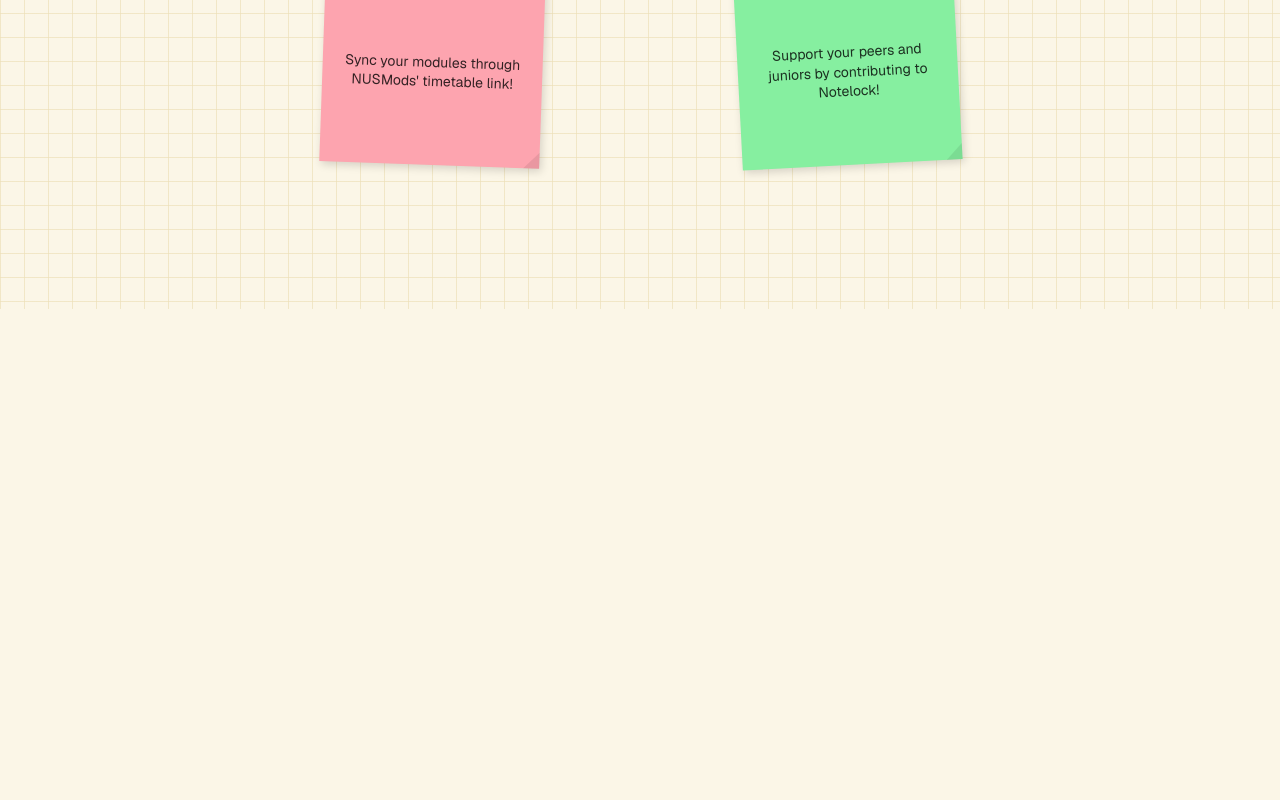
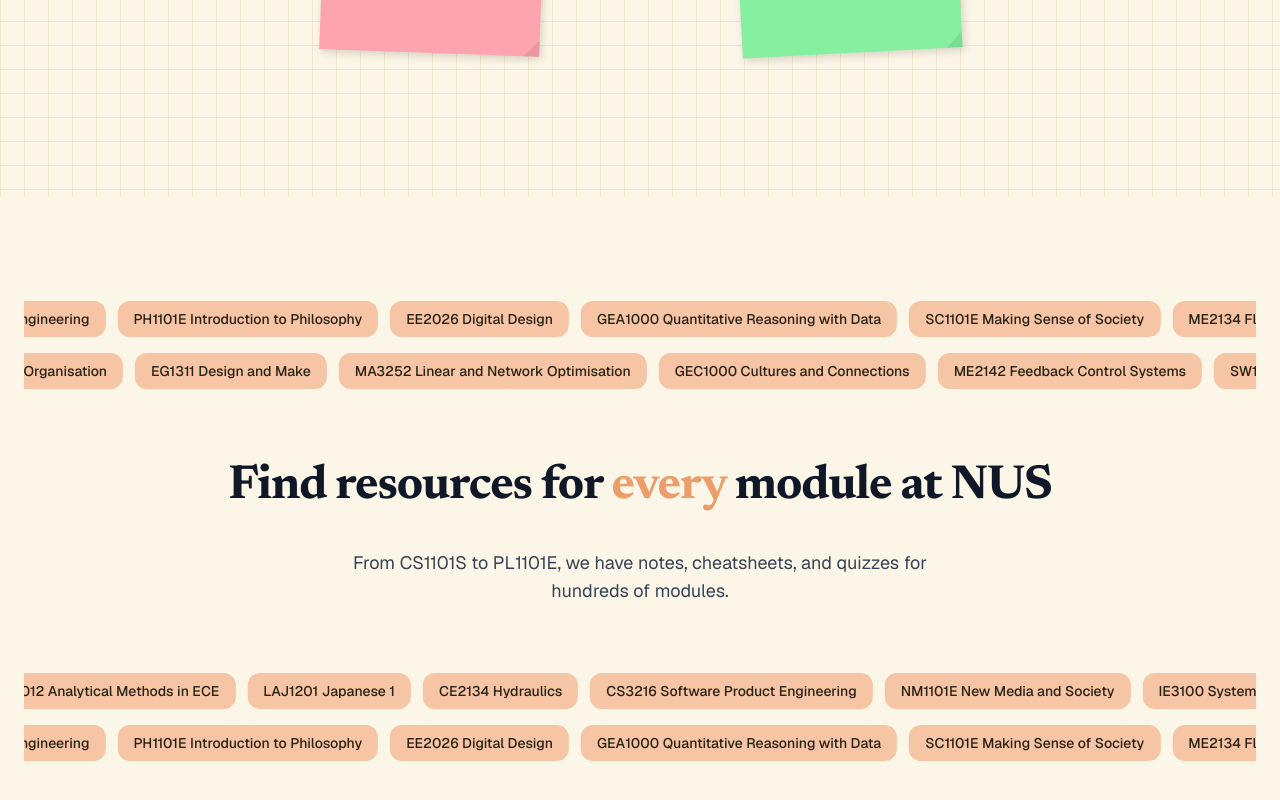
Before and after one commit to zaru-noodles/notelock, a Next.js app: page / in a window 1280 px wide. Shown: the part 1432-2232 px from the top of the page. Before the commit the page ends 1741 px from the top, so only its background shows below. Built offline with nearby package versions, Linux system fonts and the light colour scheme.

Commit message:
modules section

```diff
--- a/app/components/landing-page/Hero.tsx
+++ b/app/components/landing-page/Hero.tsx
@@ -2,7 +2,10 @@ import AuthCard from "./AuthCard";
 
 export default function Hero() {
   return (
-    <section className="paper-bg relative px-12 pt-18 pb-22 w-[70%] h-screen mx-auto grid grid-cols-[minmax(0,1.05fr)_minmax(0,420px)] gap-14 items-start">
+    <section
+      id="login"
+      className="paper-bg relative px-12 pt-18 pb-22 w-[70%] h-[86vh] mx-auto grid grid-cols-[minmax(0,1.05fr)_minmax(0,420px)] gap-14 items-start"
+    >
       {/* Left Side with design */}
       <div className="max-w-145">
         <h1 className="font-medium text-[86px] text-ink-0 mb-7 leading-none tracking-tight [font-variation-settings:'opsz'_72]">
--- /dev/null
+++ b/app/components/landing-page/ModuleScroll.tsx
@@ -0,0 +1,125 @@
+"use client";
+import { useState, useEffect, useRef } from "react";
+
+export default function ModuleScroll({ offset = 0 }: { offset?: number }) {
+  const outerRef = useRef<HTMLDivElement>(null);
+  const innerRef = useRef<HTMLDivElement>(null);
+  const offsetModules = [...modules.slice(offset), ...modules.slice(0, offset)];
+
+  return (
+    <div ref={outerRef} className="w-full overflow-hidden">
+      <div ref={innerRef} className="flex gap-3 py-2 w-max animate-scroll-left">
+        {offsetModules.map((mod, i) => (
+          <div
+            key={`${mod}-${i}`}
+            className="px-4 py-2 rounded-md bg-terra-100 text-sm font-medium whitespace-nowrap transition-colors shrink-0"
+          >
+            {mod}
+          </div>
+        ))}
+      </div>
+    </div>
+  );
+}
+
+const modules = [
+  "MA2104 Multivariable Calculus",
+  "CS2103T Software Engineering",
+  "PH1101E Introduction to Philosophy",
+  "EE2026 Digital Design",
+  "GEA1000 Quantitative Reasoning with Data",
+  "SC1101E Making Sense of Society",
+  "ME2134 Fluid Mechanics",
+  "CS2040S Data Structures and Algorithms",
+  "ST2334 Probability and Statistics",
+  "HY1101E Asia and the Modern World",
+  "CG1111A Engineering Principles and Practice I",
+  "DTK1234 Design Thinking",
+  "MA1522 Linear Algebra for Computing",
+  "EL1101E The Nature of Language",
+  "CS2109S Introduction to AI and ML",
+  "CE2155 Structural Mechanics and Materials",
+  "ACC1701X Accounting for Decision Makers",
+  "MA2001 Linear Algebra I",
+  "EE2211 Introduction to Machine Learning",
+  "PS1101E Introduction to Politics",
+  "CS3230 Design and Analysis of Algorithms",
+  "HSA1000 Asian Interconnections",
+  "ME2112 Strength of Materials",
+  "ST2131 Probability",
+  "PL1101E Introduction to Psychology",
+  "CS2030S Programming Methodology II",
+  "BN2102 Bioengineering Data Analysis",
+  "GEN2000 Communities and Engagement",
+  "MA2108 Mathematical Analysis I",
+  "EE2028 Microcontroller Programming and Interfacing",
+  "EC2101 Microeconomic Analysis I",
+  "CS2100 Computer Organisation",
+  "EG1311 Design and Make",
+  "MA3252 Linear and Network Optimisation",
+  "GEC1000 Cultures and Connections",
+  "ME2142 Feedback Control Systems",
+  "SW1101E Social Work and Society",
+  "CS1101S Programming Methodology",
+  "MA2002 Calculus",
+  "CFG1002 Career Catalyst",
+  "CS2106 Operating Systems",
+  "SE1101E Southeast Asia: A Changing Region",
+  "MA1521 Calculus for Computing",
+  "ES2660 Communicating in the Information Age",
+  "CS3244 Machine Learning",
+  "EC1301 Principles of Economics",
+  "HSH1000 The Human Condition",
+  "GET1050 Computational Thinking",
+  "MA2101 Linear Algebra II",
+  "CS2105 Introduction to Computer Networks",
+  "NM2207 Computational Media Literacy",
+  "EE2033 Signals and Systems",
+  "JS1101E Introduction to Japanese Studies",
+  "CN2116 Chemical Kinetics and Reactor Design",
+  "SOC1101 Sociological Perspectives",
+  "ME3103 Computer Aided Design and Manufacturing",
+  "PC1101 Frontiers of Physics",
+  "CS2107 Introduction to Information Security",
+  "IE2141 Systems Design and Dynamics",
+  "GEH1049 Public Health in Action",
+  "LSM1301 General Biology",
+  "CM1102 Chemistry The Central Science",
+  "MA2116 Probability",
+  "EE4204 Computer Networks",
+  "EN1101E An Introduction to Literary Studies",
+  "DSA1101 Introduction to Data Science",
+  "CE2407 Engineering Geology",
+  "CS3203 Software Engineering Project",
+  "BT1101 Introduction to Business Analytics",
+  "MKT1705X Principles of Marketing",
+  "ME2121 Thermodynamics",
+  "IS1108 Digital Ethics and Data Privacy",
+  "CH1101E Modern China",
+  "CG2028 Computer Organization",
+  "BSP1703 Managerial Economics",
+  "MA1100 Fundamental Concepts of Mathematics",
+  "EE2012 Analytical Methods in ECE",
+  "LAJ1201 Japanese 1",
+  "CE2134 Hydraulics",
+  "CS3216 Software Product Engineering",
+  "NM1101E New Media and Society",
+  "IE3100 Systems Design and Analysis",
+  "FIN2704X Finance",
+  "PC1141 Introduction to Classical Mechanics",
+  "GEH1036 Living with Mathematics",
+  "CS2102 Database Systems",
+  "AR1101 Introduction to Architectural Design",
+  "LAK1201 Korean 1",
+  "BN4206 Computational Methods in Biomedical Engineering",
+  "DAO1704X Decision Analytics using Spreadsheets",
+  "GES1035 Singapore Employment Law",
+  "ME2162 Manufacturing Processes",
+  "CP2106 Independent Software Development Project",
+  "LAC1201 Chinese 1",
+  "LL4398 University Research Opportunities Program",
+  "EG2310 Fundamentals of Systems Design",
+  "GEH1047 Social and Cultural Studies Through Music",
+  "CS3245 Information Retrieval",
+  "UTC1702B Engineering and Society",
+];
--- /dev/null
+++ b/app/components/landing-page/ModuleSection.tsx
@@ -0,0 +1,22 @@
+import ModuleScroll from "./ModuleScroll";
+
+export default function Modules() {
+  return (
+    <section id="modules" className="py-24 px-6 h-screen">
+      <ModuleScroll offset={0} />
+      <ModuleScroll offset={30} />
+      <div className="flex flex-col items-center gap-8 my-15">
+        <h1 className="text-5xl font-bold text-center text-gray-900 tracking-tight leading-tight max-w-5xl">
+          Find resources for <span className="text-terra-200">every</span>{" "}
+          module at NUS
+        </h1>
+        <p className="text-gray-700 text-lg text-center max-w-xl">
+          From CS1101S to PL1101E, we have notes, cheatsheets, and quizzes for
+          hundreds of modules.
+        </p>
+      </div>
+      <ModuleScroll offset={75} />
+      <ModuleScroll offset={100} />
+    </section>
+  );
+}
--- a/app/components/landing-page/Navbar.tsx
+++ b/app/components/landing-page/Navbar.tsx
@@ -5,6 +5,9 @@ export default function Navbar() {
   return (
     <nav className="sticky top-0 z-10 flex items-center gap-5.5 px-12 py-4 border-b border-paper-3 bg-paper-1/80 backdrop-blur-md">
       <div className="flex gap-6 ml-6">
+        <a className={navElemStyling} href="#login">
+          Login
+        </a>
         <a className={navElemStyling} href="#about">
           About
         </a>
--- a/app/globals.css
+++ b/app/globals.css
@@ -122,3 +122,16 @@
     caret-color: var(--color-ink-1);
   }
 }
+
+@keyframes scroll-left {
+  from {
+    transform: translateX(0);
+  }
+  to {
+    transform: translateX(-50%);
+  }
+}
+
+@utility animate-scroll-left {
+  animation: scroll-left 200s linear infinite;
+}
--- a/app/page.tsx
+++ b/app/page.tsx
@@ -1,6 +1,7 @@
 import Navbar from "@/app/components/landing-page/Navbar";
 import Hero from "@/app/components/landing-page/Hero";
 import About from "./components/landing-page/AboutSection";
+import Modules from "./components/landing-page/ModuleSection";
 
 export default function Home() {
   return (
@@ -10,6 +11,7 @@ export default function Home() {
         <Hero />
       </div>
       <About />
+      <Modules />
     </>
   );
 }
```
